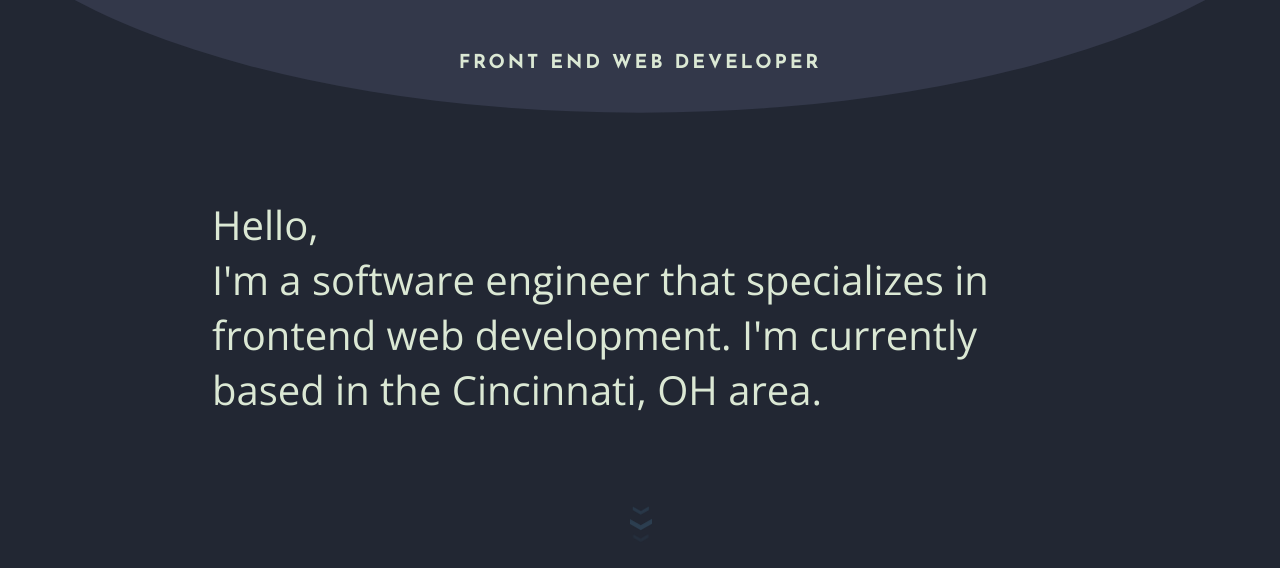
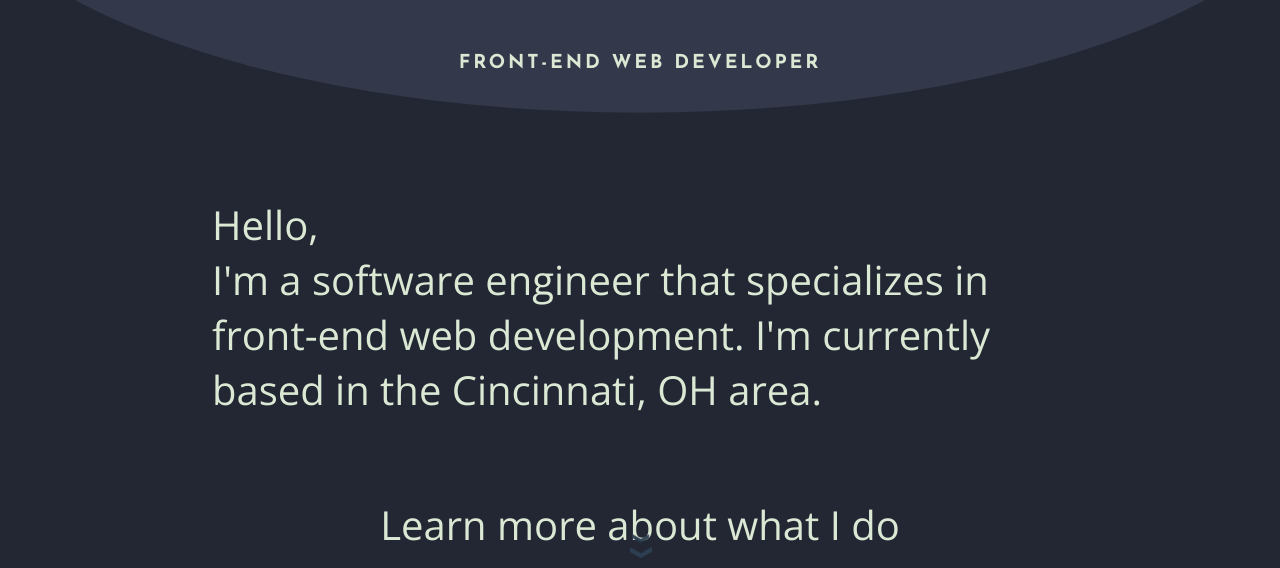
Before and after one commit to Denver-Meadows/Portfolio, a React (Create React App) app: page / in a window 1280 px wide. Shown: the part 232-800 px from the top of the page. Built offline with nearby package versions, Linux system fonts and the light colour scheme.

Commit message:
updating about

```diff
--- a/src/components/About.js
+++ b/src/components/About.js
@@ -4,7 +4,6 @@ import photo1 from "../imgs/comphoto.jpg";
 const About = () => {
   return (
     <section className="about">
-      <h1 className="about-header">About</h1>
       <div className="projects-photo">
         <img
           className="projects-photo-1"
@@ -12,6 +11,7 @@ const About = () => {
           alt="pixel of progammers working"
         />
       </div>
+      <h1 className="about-header">About</h1>
     </section>
   );
 };
--- a/src/components/Header.js
+++ b/src/components/Header.js
@@ -5,7 +5,7 @@ const Header = () => {
     <section className="page-introduction-header">
       <div className="page-introduction-header-content">
         <h1>denver meadows</h1>
-        <h2>front end web developer</h2>
+        <h2>front-end web developer</h2>
       </div>
     </section>
   );
--- a/src/components/IntroInfo.js
+++ b/src/components/IntroInfo.js
@@ -5,10 +5,11 @@ const IntroInfo = () => {
     <div className="page-introduction-intro">
       <p className="intro-info-1">Hello,</p>
       <p className="intro-info-2">
-        I'm a software engineer that specializes in frontend web development.
+        I'm a software engineer that specializes in front-end web development.
         I'm currently based in the Cincinnati, OH area.
       </p>
       <div className="down-arrow">
+        <p>Learn more about what I do</p>
         <div className="chevron"></div>
         <div className="chevron"></div>
         <div className="chevron"></div>
--- a/src/pages/Home.js
+++ b/src/pages/Home.js
@@ -13,11 +13,11 @@ const Home = () => {
         {/* <BGvideo /> */}
         <IntroInfo />
       </div>
+      <div className="home-about">
+        <About />
+      </div>
       <div className="home-projects">
         <Projects />
-      </div>
-      <div className="home-about">
-        <About />
       </div>
     </main>
   );
```
